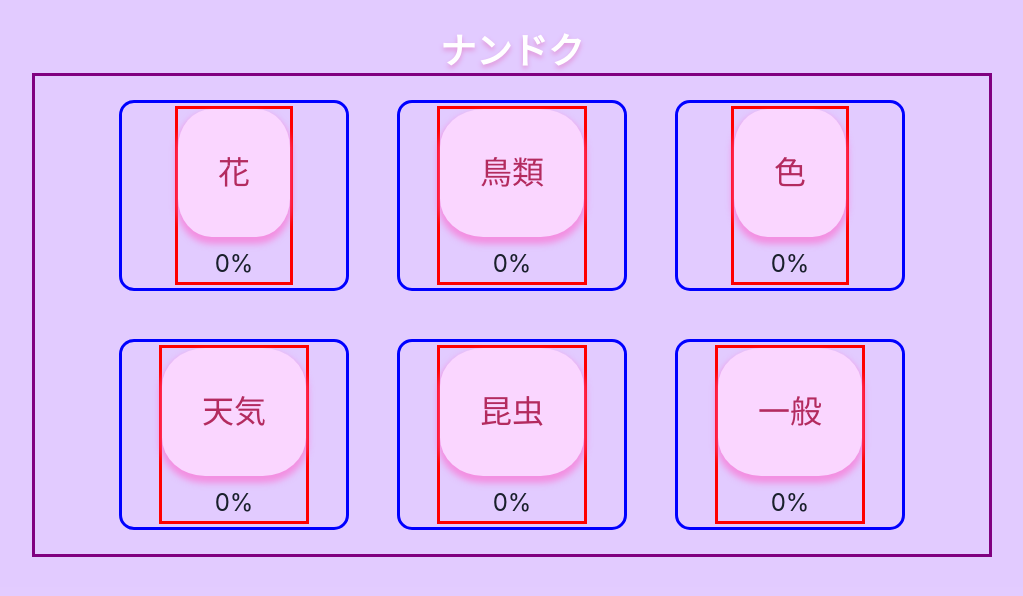
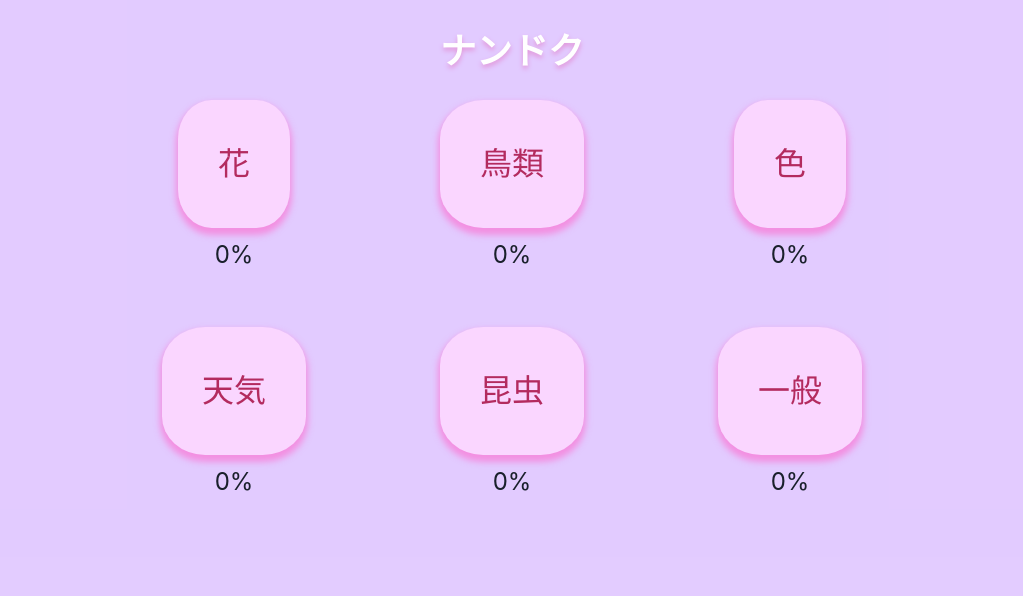
Before and after one commit to hazieon/nandoku, a React (Create React App) app in the folder nandoku/: page / in a window 1280 px wide. Shown: the top 596 px of the page, without its empty margins (128-1151 px from the left). Built offline with nearby package versions, Linux system fonts and the light colour scheme.

Commit message:
css lines removed

```diff
--- a/nandoku/src/components/catPanel/index.module.css
+++ b/nandoku/src/components/catPanel/index.module.css
@@ -1,7 +1,7 @@
 .container {
   display: flex;
   justify-content: center;
-  border: 3px solid red;
+  /* border: 3px solid red; */
 }
 .box {
   border-radius: 30%;
@@ -9,7 +9,6 @@
   margin-bottom: 0.07rem;
   color: rgb(179, 43, 95);
   padding: 1.5rem;
-
   box-shadow: 0px 5px 6px 2px rgba(255, 100, 203, 0.582);
 }
 
--- a/nandoku/src/components/menu/index.module.css
+++ b/nandoku/src/components/menu/index.module.css
@@ -11,7 +11,7 @@
   display: flex;
   flex-flow: row wrap;
   justify-content: center;
-  border: 3px solid purple;
+  /* border: 3px solid purple; */
 }
 .panel section {
   margin: 1.5rem;
@@ -24,104 +24,5 @@
   justify-content: center;
   text-align: center;
   position: relative;
-  border: 3px solid blue;
+  /* border: 3px solid blue; */
 }
-
-/*
-  .button {
-    padding: 20px;
-    margin: 10px;
-    width: 50px;
-  }
-
-  .buttons {
-    display: flex;
-    align-items: center;
-  }
-
-  .select {
-    border-color: grey;
-    margin-bottom: 10px;
-    margin-top: 10px;
-  }
-
-  .valueInformation {
-    display: flex;
-    flex-direction: column;
-
-    width: 100%;
-    align-items: center;
-    margin-bottom: 10px;
-    text-align: center;
-  }
-
-  .valueInformation p {
-    margin: 20px;
-  }
-  .valueInformation span {
-    margin-left: 20px;
-  }
-
-  .count {
-    margin-top: 5px;
-    margin-bottom: 5px;
-  }
-
-  .throwaway {
-    margin: 10px 0 10px 0;
-    font-size: 0.8rem;
-  }
-
-  .throwaway > * {
-    margin: 10px;
-  }
-  .backButton {
-    background-color: yellow;
-
-  */
-/*
-@media only screen and (max-width: 768px) {
-  .container {
-    width: 300px;
-    flex-direction: column;
-    align-items: center;
-  }
-  .panel {
-    max-width: 960px;
-    margin: 0px auto;
-    display: flex;
-    flex-flow: row wrap;
-    justify-content: center;
-    border: 3px solid purple;
-  }
-}
-
-@media only screen and (min-width: 768px) {
-  .container {
-    width: 500px;
-  }
-  .panel {
-    max-width: 960px;
-    margin: 0px auto;
-    display: flex;
-    flex-flow: row wrap;
-    justify-content: center;
-    border: 3px solid purple;
-  }
-}
-
-@media only screen and (min-width: 1280px) {
-  .container {
-    width: 700px;
-    flex-direction: column;
-    align-items: center;
-  }
-  .panel {
-    max-width: 960px;
-    margin: 0px auto;
-    display: flex;
-    flex-flow: row wrap;
-    justify-content: center;
-    border: 3px solid purple;
-  }
-} */
--- a/nandoku/src/pages/flashcard/index.module.css
+++ b/nandoku/src/pages/flashcard/index.module.css
@@ -30,7 +30,7 @@
   max-height: min-content;
   text-align: center;
   display: inline;
-  border: 1px solid blue;
+  /* border: 1px solid blue; */
   border-radius: 30px;
 }
 
```
Also changed, not shown: nandoku/src/components/App.module.css (+0 -11 lines), nandoku/src/components/heading/index.module.css (+0 -10 lines), 1 other file (tests, documents, lock files or other folders).
